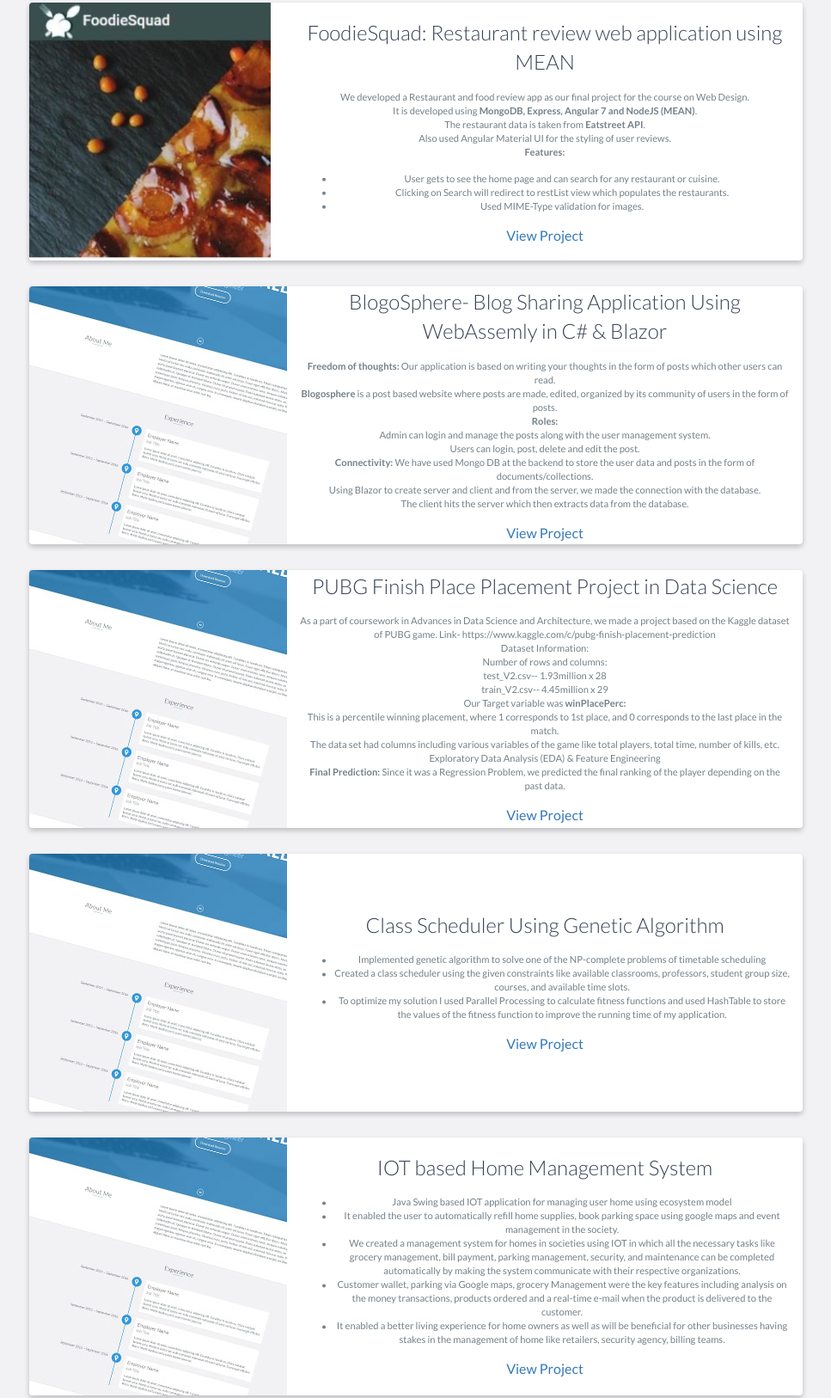
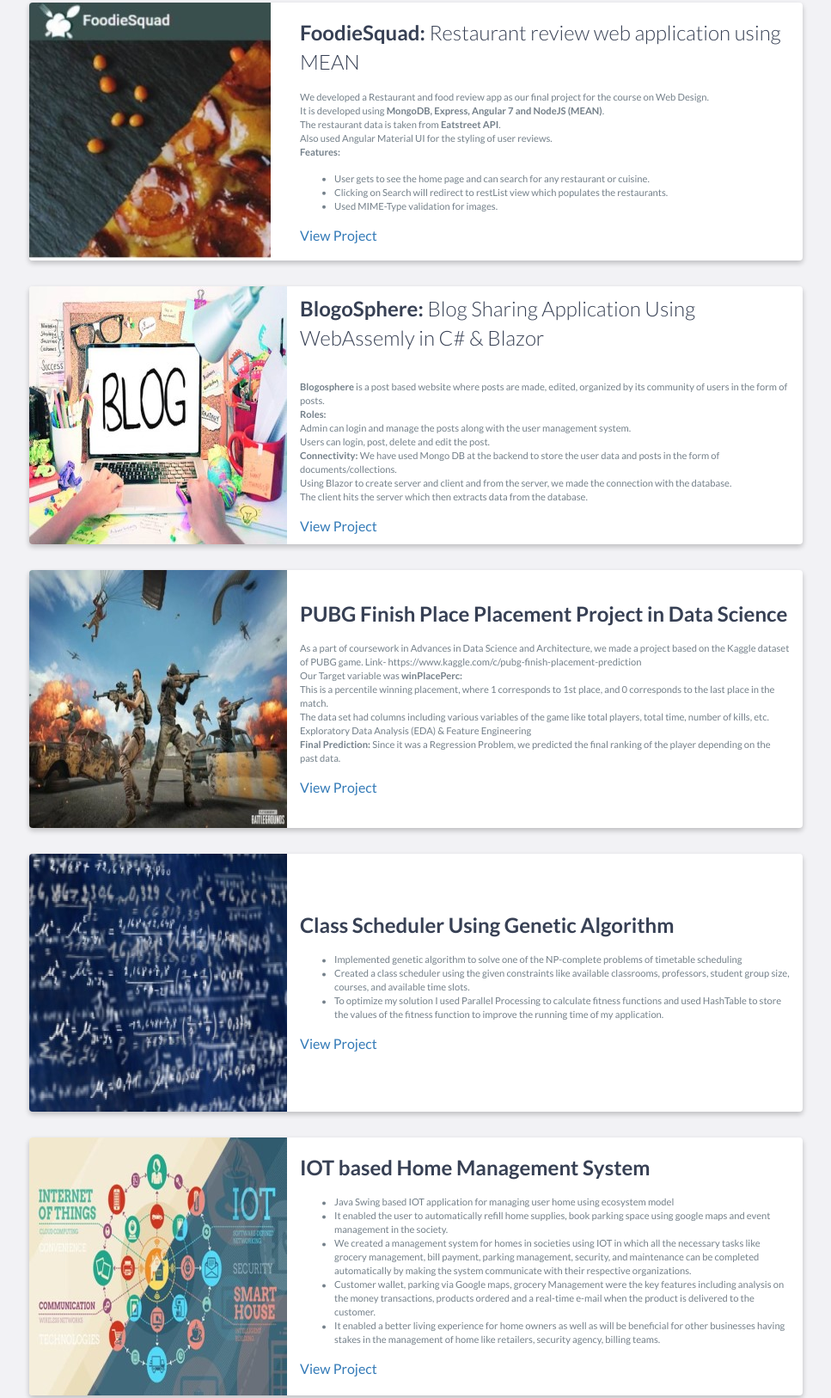
Before and after one commit to ankit08015/ankit08015.github.io, a plain HTML site: page index.html in a window 1280 px wide. Shown: the part 3720-5346 px from the top of the page at 86% size, without its empty margins (156-1123 px from the left). Drawn offline with nearby package versions, Linux system fonts and the light colour scheme.

Commit message:
added styling

```diff
--- a/css/styles.css
+++ b/css/styles.css
@@ -538,6 +538,7 @@ footer {
 .project-info {
     position: absolute;
     top: 50%;
+    text-align: left;
     transform: translateY(-50%);
     margin-left: 300px;
     padding: 15px
--- a/index.html
+++ b/index.html
@@ -207,7 +207,7 @@
                     </div>
                     <!-- End .project-image -->
                     <div class="project-info">
-                        <h3>Big Data Analysis on Airlines Data</h3>
+                        <h3><strong>Big Data Analysis on Airlines Data</strong></h3>
                         <p>
                                 This project is based on Big data analysis using MapReduce on Hadoop, Pig, and Hive using the data on Airline On-Time Statistics and Delay Causes from http://stat-computing.org/dataexpo/2009/the-data.html
                                 <br>
@@ -221,6 +221,7 @@
                                 <li>Depending on departure and arrival time, which destination is best efficient from which starting city?</li>
                                 Apart from the above analysis, I have done more analysis using Apache Hive and Apache Pig.
                             </ol>
+                            <br>
                             <a href="https://github.com/ankit08015/Engg-Of-Big-Data/tree/master/Final_Project">View Project</a>
                     </div>
                     <!-- End .project-info -->
@@ -228,11 +229,11 @@
 
                 <div class="project shadow-large">
                         <div class="project-image">
-                            <img src="images/project.jpg" />
+                            <img src="images/5.jpg" />
                         </div>
                         <!-- End .project-image -->
                         <div class="project-info">
-                            <h3>BookBugs- Books management & review IOS App</h3>
+                            <h3><strong>BookBugs:</strong> Books management & review IOS App</h3>
                             <p>
                                     This is a book review app which will let the user to search books by title, view their information, give reviews and view reviews given by others.
                                     <br>
@@ -247,6 +248,7 @@
                                         <li>Used AutoLayout for layout positioning and UI </li>
                                     </ul>
                             </p>
+
                             <a href="https://github.com/ankit08015/BookBugs-IOS-App">View Project</a>
                         </div>
                         <!-- End .project-info -->
@@ -258,7 +260,7 @@
                             </div>
                             <!-- End .project-image -->
                             <div class="project-info">
-                                <h3>FoodieSquad: Restaurant review web application using MEAN</h3>
+                                <h3><strong>FoodieSquad:</strong> Restaurant review web application using MEAN</h3>
                                 <p>
                                         We developed a Restaurant and food review app as our final project for the course on Web Design.
                                         <br>
@@ -277,6 +279,7 @@
                                         </ul>
 
                                 </p>
+
                                 <a href="https://foodie-squad-mean.herokuapp.com/">View Project</a>
                             </div>
                             <!-- End .project-info -->
@@ -284,13 +287,12 @@
 
                         <div class="project shadow-large">
                                 <div class="project-image">
-                                    <img src="images/project.jpg" />
+                                    <img src="images/4.jpg" />
                                 </div>
                                 <!-- End .project-image -->
                                 <div class="project-info">
-                                    <h3>BlogoSphere- Blog Sharing Application Using WebAssemly in C# & Blazor</h3>
+                                    <h3><strong>BlogoSphere: </strong> Blog Sharing Application Using WebAssemly in C# & Blazor</h3>
                                     <p>
-                                            <strong>Freedom of thoughts:</strong> Our application is based on writing your thoughts in the form of posts which other users can read.
                                             <br>
                                             <strong>Blogosphere</strong> is a post based website where posts are made, edited, organized by its community of users in the form of posts.
                                             <br>
@@ -306,29 +308,23 @@
                                             Using Blazor to create server and client and from the server, we made the connection with the database.
                                             <br>
                                             The client hits the server which then extracts data from the database.                                    </p>
-                                    <a href="https://github.com/ankit08015/WebTools-Final-Project">View Project</a>
+
+                                            <a href="https://github.com/ankit08015/WebTools-Final-Project">View Project</a>
                                 </div>
                                 <!-- End .project-info -->
                             </div>
 
                             <div class="project shadow-large">
                                     <div class="project-image">
-                                        <img src="images/project.jpg" />
+                                        <img src="images/3.jpg" />
                                     </div>
                                     <!-- End .project-image -->
                                     <div class="project-info">
-                                        <h3>PUBG Finish Place Placement Project in Data Science</h3>
+                                        <h3><strong>PUBG Finish Place Placement Project in Data Science </strong></h3>
                                         <p>
                                                 As a part of coursework in Advances in Data Science and Architecture, we made a project based on the Kaggle dataset of PUBG game. Link- https://www.kaggle.com/c/pubg-finish-placement-prediction
                                                 <br>
-                                                Dataset Information:
-                                                <br>
-                                                Number of rows and columns:
-                                                <br>
-                                                test_V2.csv-- 1.93million x 28
-                                                <br>
-                                                train_V2.csv-- 4.45million x 29
-                                                <br>
+
 
                                                 Our Target variable was <strong>winPlacePerc:</strong>
                                                 <br>
@@ -343,6 +339,7 @@
                                                 Since it was a Regression Problem, we predicted the final ranking of the player depending on the past
                                                 data.
                                             </p>
+
                                         <a href="https://github.com/ankit08015/ADS_Team5_Final_Project">View Project</a>
                                     </div>
                                     <!-- End .project-info -->
@@ -350,11 +347,11 @@
 
                             <div class="project shadow-large">
                                     <div class="project-image">
-                                        <img src="images/project.jpg" />
+                                        <img src="images/2.jpg" />
                                     </div>
                                     <!-- End .project-image -->
                                     <div class="project-info">
-                                        <h3>Class Scheduler Using Genetic Algorithm</h3>
+                                        <h3><strong>Class Scheduler Using Genetic Algorithm</strong></h3>
                                         <p>
                                             <ul>
                                                 <li>Implemented genetic algorithm to solve one of the NP-complete problems of timetable scheduling</li>
@@ -362,6 +359,7 @@
                                                 <li>To optimize my solution I used Parallel Processing to calculate fitness functions and used HashTable to store the values of the fitness function to improve the running time of my application.</li>
                                             </ul>
                                             </p>
+
                                         <a href="https://github.com/ankit08015/Class-Scheduler-using-Genetic-Algorithm">View Project</a>
                                     </div>
                                     <!-- End .project-info -->
@@ -370,11 +368,11 @@
 
                 <div class="project shadow-large">
                     <div class="project-image">
-                        <img src="images/project.jpg" />
+                        <img src="images/1.jpg" />
                     </div>
                     <!-- End .project-image -->
                     <div class="project-info">
-                        <h3>IOT based Home Management System</h3>
+                        <h3><strong>IOT based Home Management System</strong></h3>
                         <p>
                             <ul>
                                 <li>Java Swing based IOT application for managing user home using ecosystem model</li>
@@ -384,6 +382,7 @@
                                 <li>It enabled a better living experience for home owners as well as will be beneficial for other businesses having stakes in the management of home like retailers, security agency, billing teams.</li>
                             </ul>
                         </p>
+
                         <a href="https://github.com/ankit08015/IOT-Based-Smart-Home-Application">View Project</a>
                     </div>
                     <!-- End .project-info -->
```
Also changed, not shown: images/1.JPG (added), images/2.jpg (added), images/3.JPG (added), images/4.jpg (added), images/5.JPG (added).
